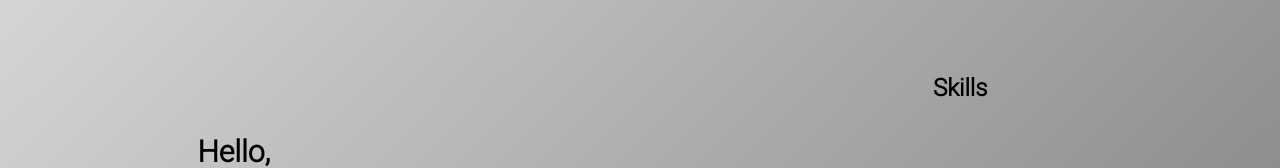
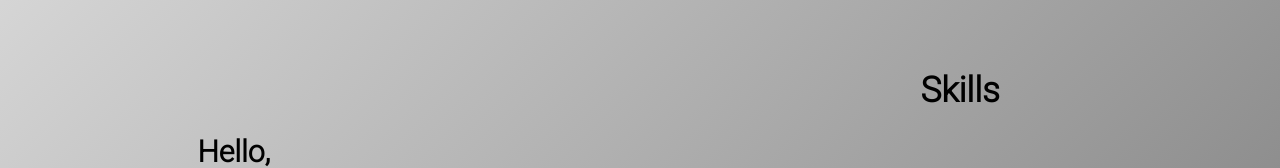
Before and after one commit to Diego-Bittencourt/portfolio_page, a Vue app: page / in a window 1280 px wide. Shown: the part 158-326 px from the top of the page. Built offline with nearby package versions, Linux system fonts and the light colour scheme; a web font is replaced by a local one.

Commit message:
increased Skills text size;

```diff
--- a/src/pages/FrontPainel.vue
+++ b/src/pages/FrontPainel.vue
@@ -95,6 +95,7 @@ h1 {
 h2 {
   text-align: center;
   margin-bottom: 30px;
+  font-size: 3.5rem;
 }
 
 h4 {
```
